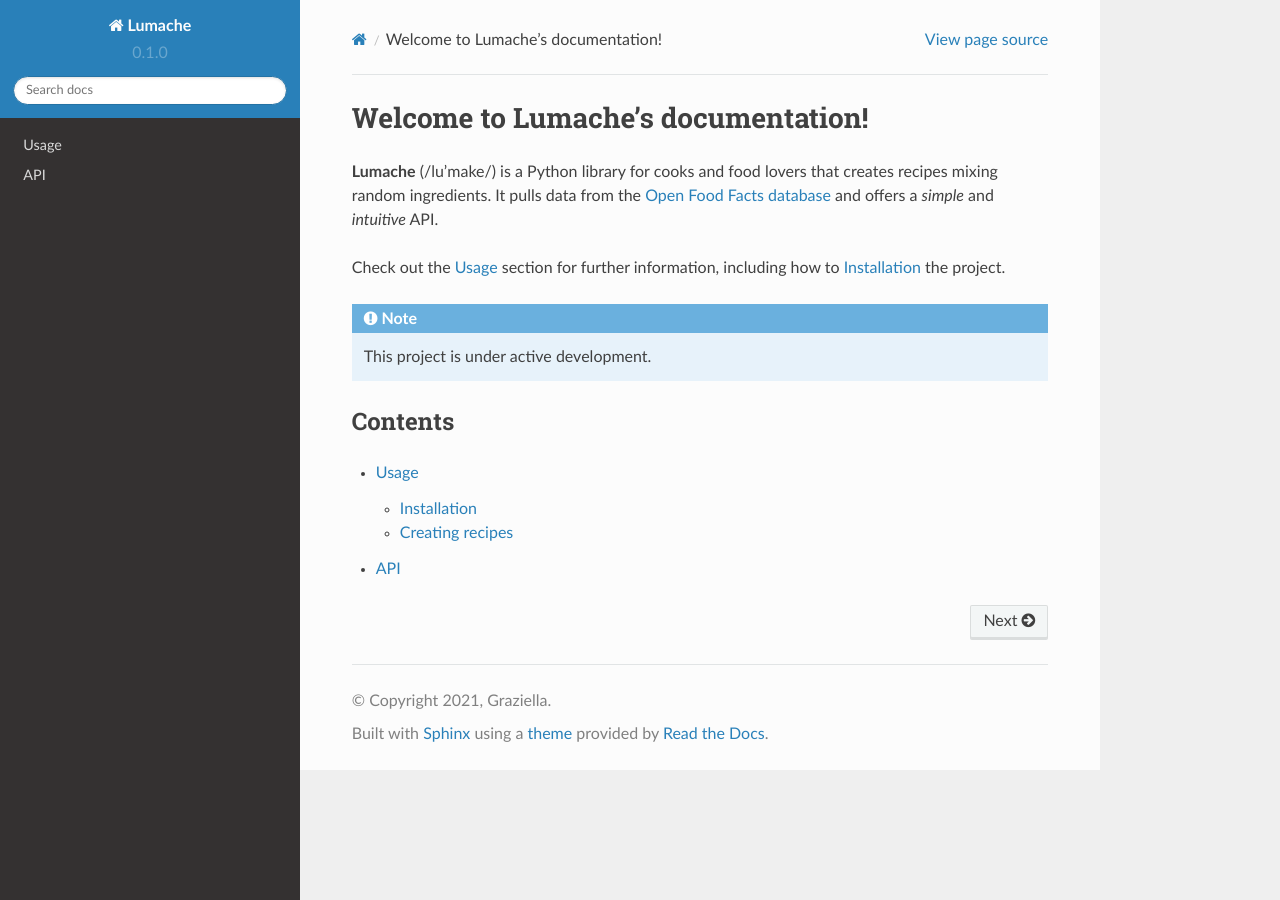
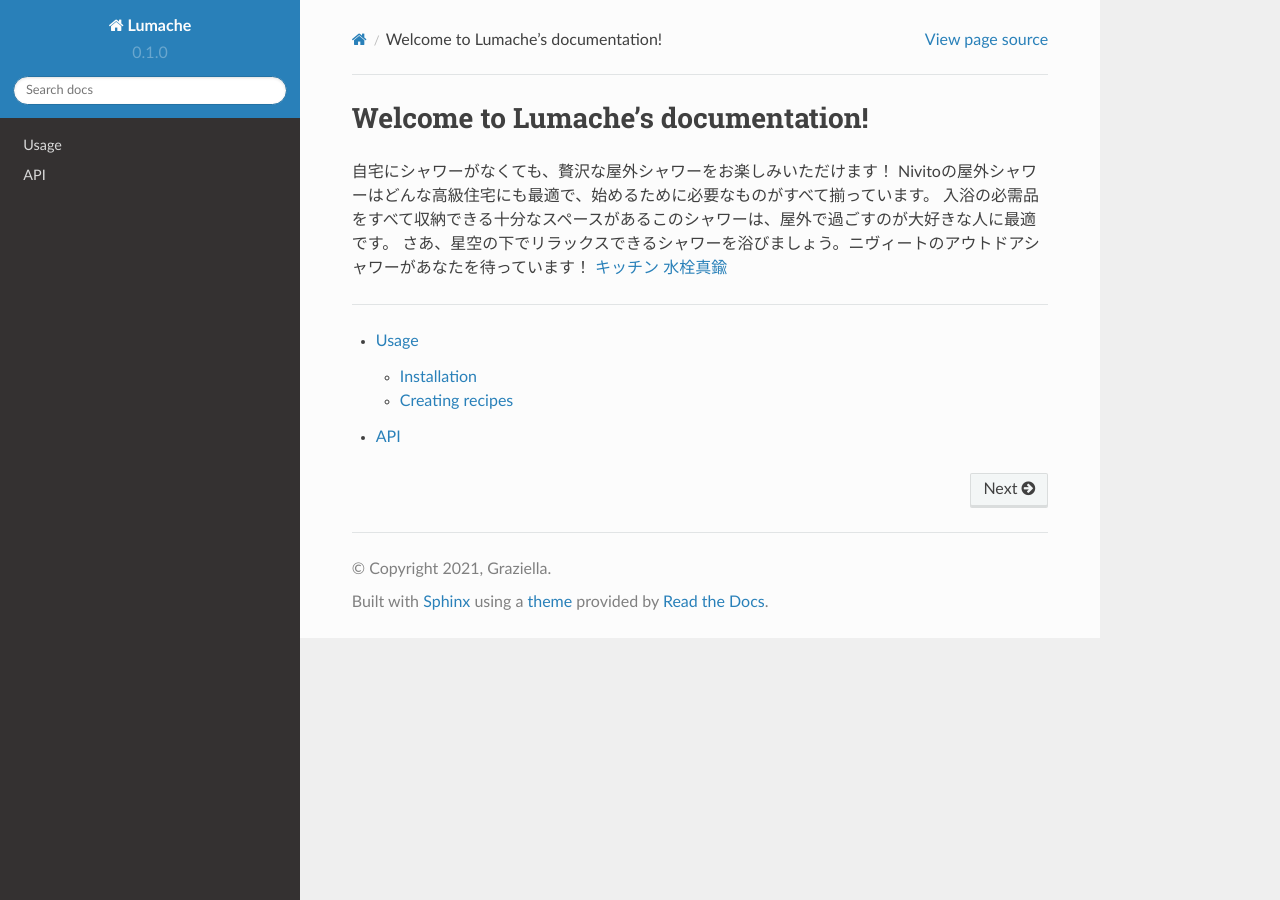
Before and after one commit to ChristopherChaplin/ChristopherChaplin, a Sphinx documentation site: the page built from docs/source/index.rst, in a window 1280 px wide. Built offline with Sphinx 7.4.7 and the Read the Docs theme 2.0.0, drawn with Linux system fonts in a browser that asks for light colours.

Commit message:
Update index.rst

```diff
--- a/docs/source/index.rst
+++ b/docs/source/index.rst
@@ -1,19 +1,8 @@
 Welcome to Lumache's documentation!
 ===================================
 
-**Lumache** (/lu'make/) is a Python library for cooks and food lovers
-that creates recipes mixing random ingredients.
-It pulls data from the `Open Food Facts database <https://world.openfoodfacts.org/>`_
-and offers a *simple* and *intuitive* API.
+自宅にシャワーがなくても、贅沢な屋外シャワーをお楽しみいただけます！ Nivitoの屋外シャワーはどんな高級住宅にも最適で、始めるために必要なものがすべて揃っています。 入浴の必需品をすべて収納できる十分なスペースがあるこのシャワーは、屋外で過ごすのが大好きな人に最適です。 さあ、星空の下でリラックスできるシャワーを浴びましょう。ニヴィートのアウトドアシャワーがあなたを待っています！ `キッチン 水栓真鍮 <https://www.nivito.jp>`_
 
-Check out the :doc:`usage` section for further information, including
-how to :ref:`installation` the project.
-
-.. note::
-
-   This project is under active development.
-
-Contents
 --------
 
 .. toctree::
```
